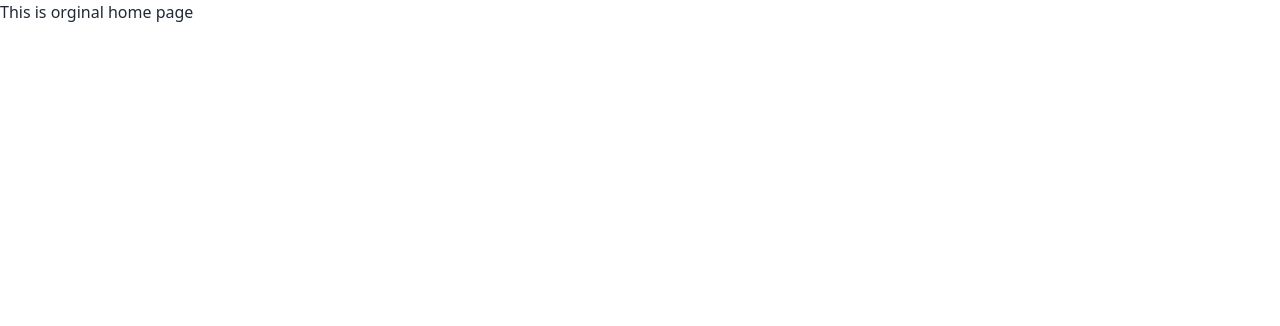
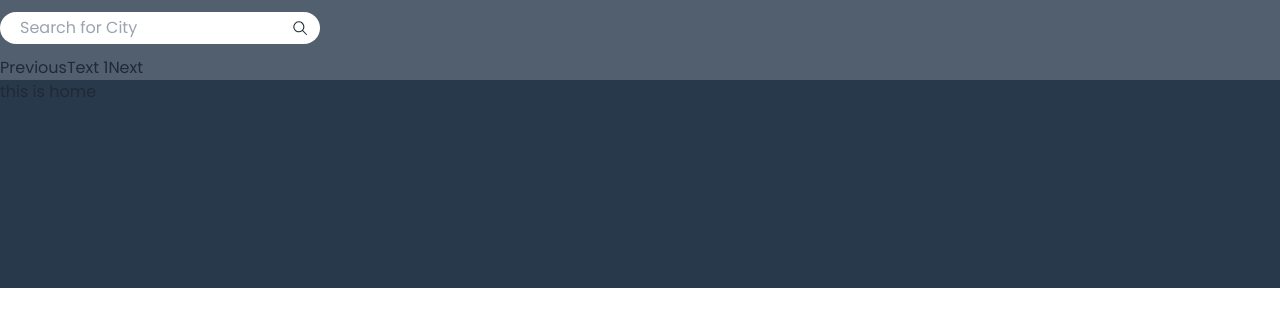
Before and after one commit to Fardin7864/FolkloreForecast, a React (Vite) app: page / in a window 1280 px wide. Shown: the top 326 px of the page. Built offline with nearby package versions, Linux system fonts and the light colour scheme.

Commit message:
create basic navbar search and carousel

```diff
--- a/package.json
+++ b/package.json
@@ -14,6 +14,7 @@
     "match-sorter": "^6.3.4",
     "react": "^18.2.0",
     "react-dom": "^18.2.0",
+    "react-icons": "^5.0.1",
     "react-router-dom": "^6.22.0",
     "sort-by": "^1.2.0"
   },
--- /dev/null
+++ b/src/App.jsx
@@ -0,0 +1,16 @@
+
+import Navbar from './components/Navbar/Navbar';
+import { Outlet } from 'react-router-dom';
+
+const App = () => {
+    return (
+        <div className=' bg-[#29394c] h-72 w-full mx-auto font-poppins'>
+            <Navbar/>
+            <div className='max-w-7xl mx-auto'>
+            <Outlet/>
+            </div>
+        </div>
+    );
+};
+
+export default App;
--- /dev/null
+++ b/src/components/Navbar/Navbar.jsx
@@ -0,0 +1,24 @@
+import { GoSearch } from "react-icons/go";
+import PopulerCarousel from "./PopulerCarousel";
+
+const Navbar = () => {
+    return (
+        <div className=" bg-[#515f6f] w-full">
+            <div className=" max-w-7xl mx-auto">
+                <form className=" py-3 flex flex-row items-center">
+                <input
+                type="text"
+                placeholder="Search for City"
+                className=" text-black rounded-full pl-5 text-base px-3 py-1 lg:w-1/4 font-normal"
+                />
+                <button type="submit" className=" relative -left-7"><GoSearch/></button>
+                </form>
+                <div>
+                    <PopulerCarousel/>
+                </div>
+            </div>
+        </div>
+    );
+};
+
+export default Navbar;
--- /dev/null
+++ b/src/components/Navbar/PopulerCarousel.jsx
@@ -0,0 +1,26 @@
+import React, { useState } from 'react';
+
+const PopulerCarousel = () => {
+  const [currentIndex, setCurrentIndex] = useState(0);
+  const items = ["Text 1", "Text 2", "Text 3"]
+
+  const nextSlide = () => {
+    setCurrentIndex((prevIndex) => (prevIndex === items.length - 1 ? 0 : prevIndex + 1));
+  };
+
+  const prevSlide = () => {
+    setCurrentIndex((prevIndex) => (prevIndex === 0 ? items.length - 1 : prevIndex - 1));
+  };
+
+  return (
+    <div className="carousel">
+      <button onClick={prevSlide}>Previous</button>
+      <div className="slide">
+        <p>{items[currentIndex]}</p>
+      </div>
+      <button onClick={nextSlide}>Next</button>
+    </div>
+  );
+};
+
+export default PopulerCarousel;
--- a/src/pages/Home/Home.jsx
+++ b/src/pages/Home/Home.jsx
@@ -1,9 +1,9 @@
-import React from 'react';
+
 
 const Home = () => {
     return (
-        <div>
-            <h2>This is orginal home page</h2>
+        <div >
+            <h3>this is home</h3>
         </div>
     );
 };
```
Also changed, not shown: src/Root.jsx (+6 -2 lines), 1 other file (tests, documents, lock files or other folders).
